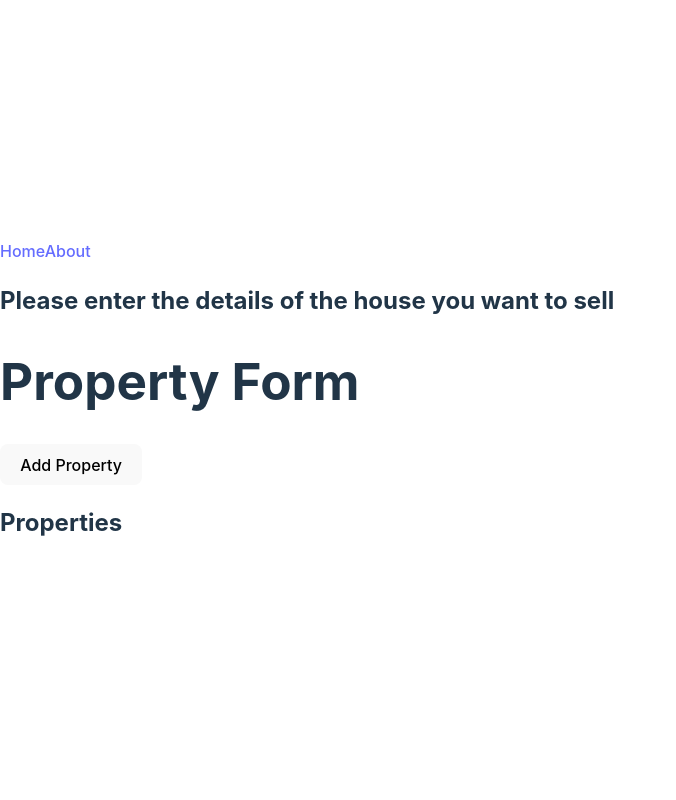
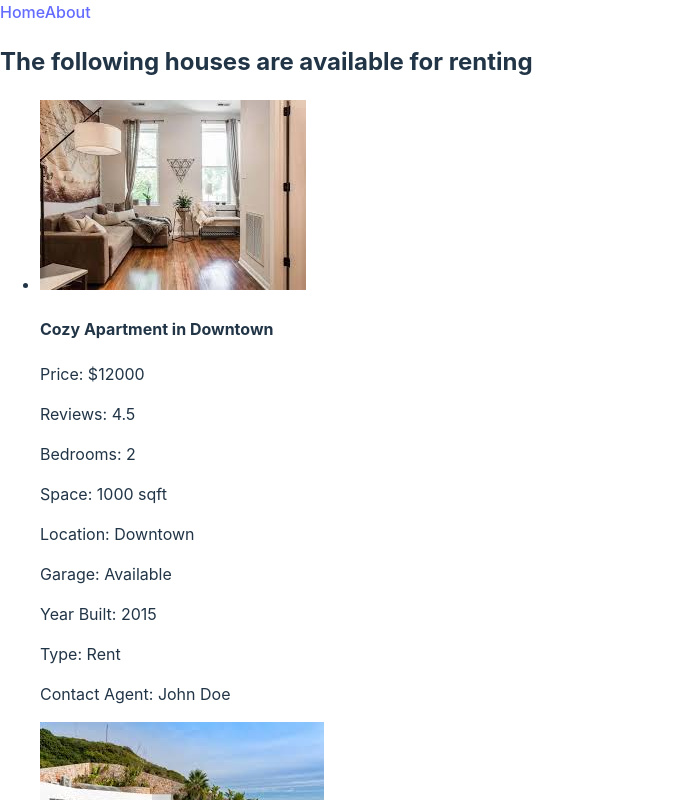
Before and after one commit to qimtaid/G2-Real-Estate-Listings, a React (Vite) app: page /sell in a window 1280 px wide. Shown: the top 800 px of the page, without its empty margins (0-676 px from the left). Built offline with nearby package versions, Linux system fonts and the light colour scheme; data requests are answered from the project's data file.

Commit message:
Edits routing functionality

```diff
--- a/src/App.jsx
+++ b/src/App.jsx
@@ -1,4 +1,4 @@
-import React from 'react';
+// import React from 'react';
 import { BrowserRouter as Router, Routes, Route } from 'react-router-dom';
 import NavBar from './components/NavBar.jsx';
 import Home from './components/Home.jsx';
@@ -6,8 +6,7 @@ import About from './components/About.jsx';
 import Buy from './components/Buy.jsx';
 import Sell from './components/Sell.jsx';
 import Rent from './components/Rent.jsx';
-import CardForm from './components/CardForm.jsx'; // Import the CardForm component
-import PropertyCardList from './components/PropertyCardList.jsx';
+
 
 function App() {
   return (
@@ -19,10 +18,8 @@ function App() {
         <Route path="/" element={<Home />} />
         <Route path="/about" element={<About />} />
         <Route path="/buy" element={<Buy />} />
-        <Route path="/sell" element={<Sell />} />
-        <Route path="/rent" element={<Rent />} />
-        <Route path="/property-details" element={<CardForm />} />
-        <Route path="/property-list" element={<PropertyCardList />} />
+        <Route path="/sell" element={<Rent />} />
+        <Route path="/rent" element={<Sell />} />
       </Routes>
     </Router>
   );
--- a/src/components/About.jsx
+++ b/src/components/About.jsx
@@ -1,7 +1,6 @@
-import React from 'react'
-
-export default function About() {
+function About() {
   return (
     <div>About</div>
   )
 }
+export default About;
--- a/src/components/Home.jsx
+++ b/src/components/Home.jsx
@@ -8,8 +8,8 @@ function Home() {
         <p>What were you looking to do?</p>
         <nav>
           <Link to="/buy" className="nav-link">Buy</Link>
-          <Link to="/sell" className="nav-link">Sell</Link>
-          <Link to="/rent" className="nav-link">Rent</Link>
+          <Link to="/sell" className="nav-link">Rent</Link>
+          <Link to="/rent" className="nav-link">Sell</Link>
         </nav>
       </header>
     </div>
--- a/src/components/PropertyCard.jsx
+++ b/src/components/PropertyCard.jsx
@@ -1,4 +1,4 @@
-import React from "react";
+// import React from "react";
 function PropertyCard(property) {
 
   return (
--- a/src/components/PropertyCardList.jsx
+++ b/src/components/PropertyCardList.jsx
@@ -30,6 +30,7 @@ function PropertyCardList() {
                 />
             ))}
         </ul>
+
     );
 }
 
--- a/src/components/Rent.jsx
+++ b/src/components/Rent.jsx
@@ -1,7 +1,9 @@
+import PropertyCardList from "./PropertyCardList";
 function Rent() {
     return (
         <div>
             <h2>The following houses are available for renting</h2>
+            <PropertyCardList/>
         </div>
     )
 }
--- a/src/components/Sell.jsx
+++ b/src/components/Sell.jsx
@@ -2,7 +2,7 @@ import CardForm from "./CardForm";
 function Sell() {
     return (
         <div>
-            <h2>Please enter the details of the house you want to sell</h2>
+            <h2>Please enter the details of the house you want to sell or rent out</h2>
             <CardForm />
         </div>
     )
```
